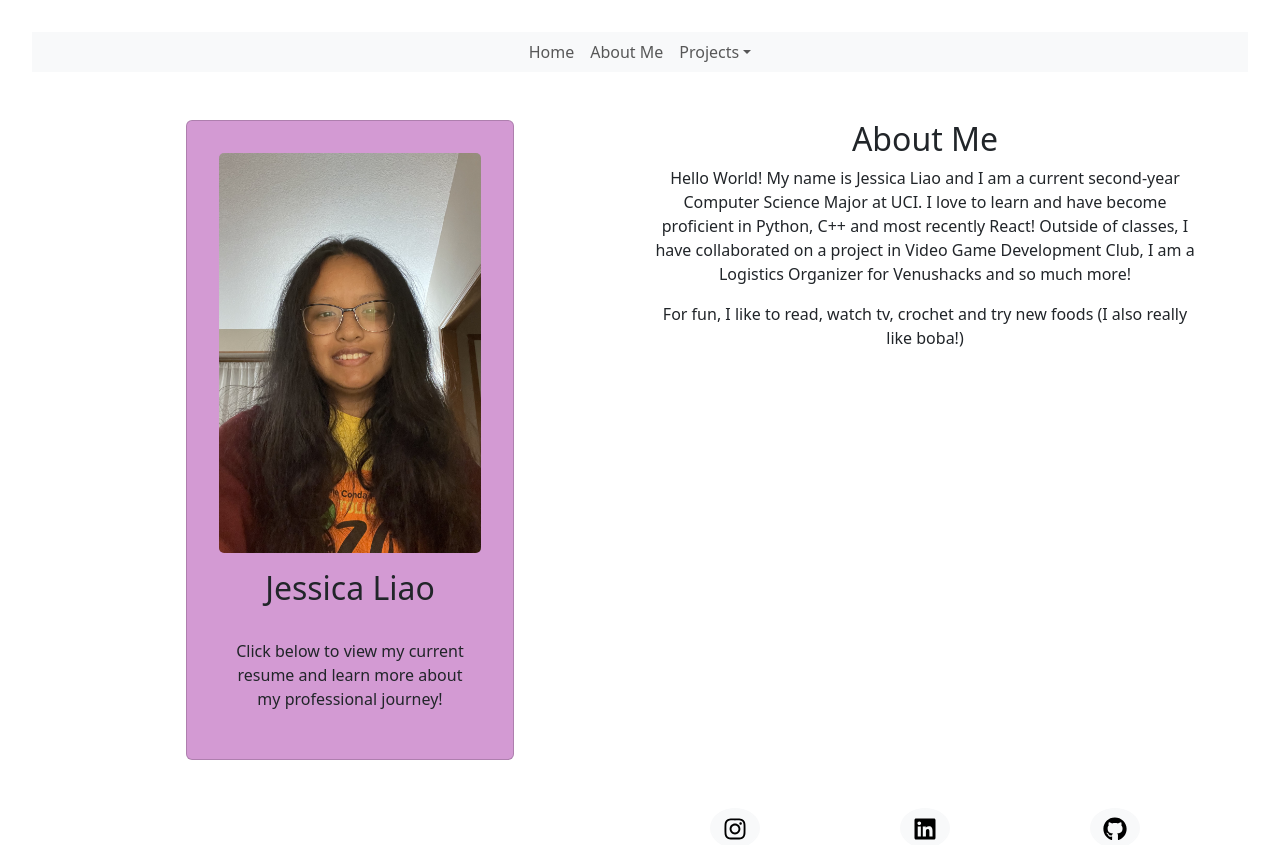
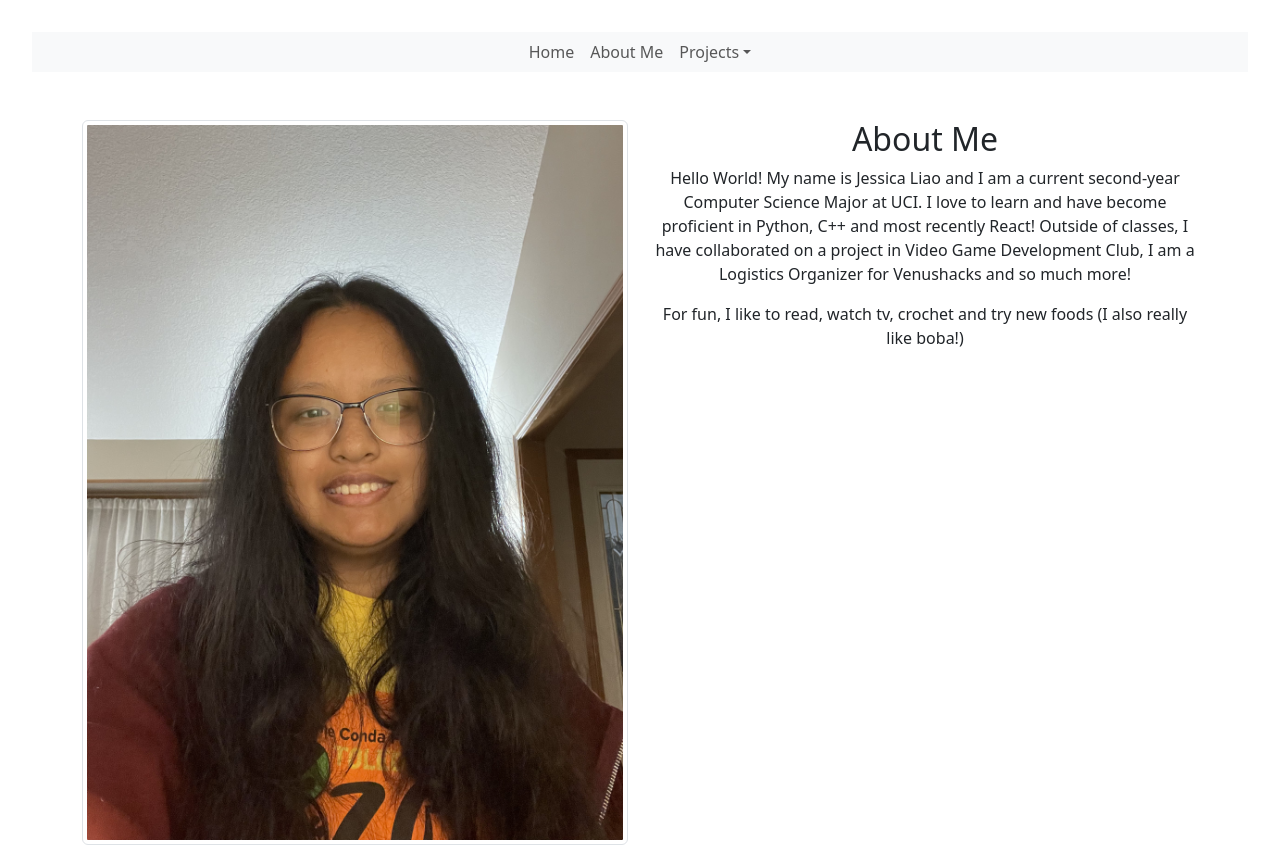
Before and after one commit to jessl314/JessicaL-Blog-Project, a React (Vite) app in the folder frontend/: page /about in a window 1280 px wide. Shown: the top 845 px of the page. Built offline with nearby package versions, Linux system fonts and the light colour scheme.

Commit message:
trying to use img tag

```diff
--- a/frontend/src/pages/About.jsx
+++ b/frontend/src/pages/About.jsx
@@ -12,15 +12,7 @@ function About () {
       <Row className="align-items-start justify-content-center">
           <Col xs={12} md={6} className="d-flex justify-content-center mb-4">
            {/* card component, contains my picture and a link to my resume */}
-            <Card className="card d-flex flex-column">
-              <Card.Img variant="top" src={JessicaImage} className="card-img" />
-              <Card.Body className="d-flex flex-column justify-content-between">
-                <Card.Title>Jessica Liao</Card.Title>
-                <Card.Text>
-                    Click below to view my current resume and learn more about my professional journey!
-                </Card.Text>
-              </Card.Body>
-            </Card>
+           <img src={JessicaImage} alt="..." class="img-thumbnail"></img>
           </Col>
           {/* my elevator pitch/about me */}
           <Col xs={12} md={6}>
```
